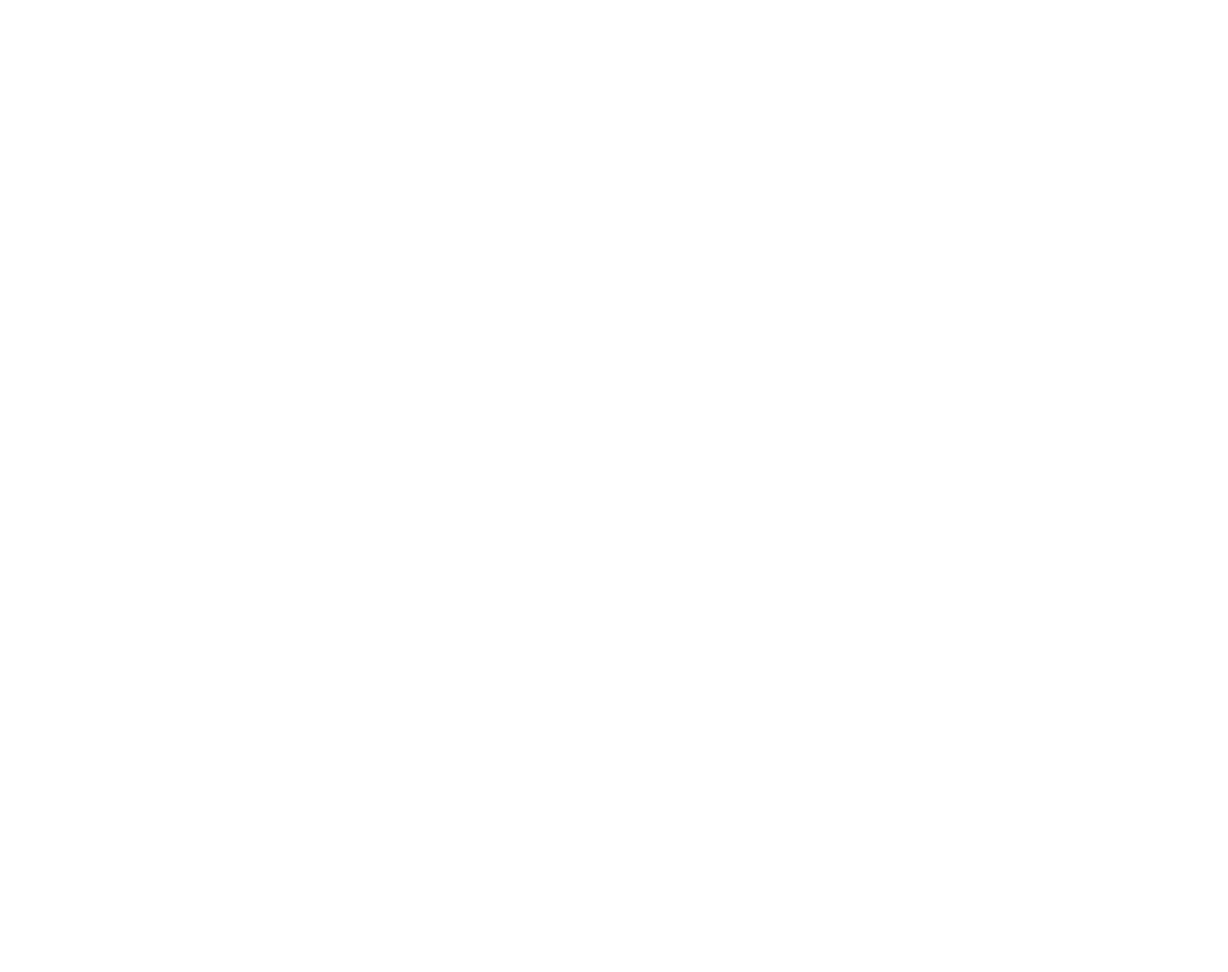
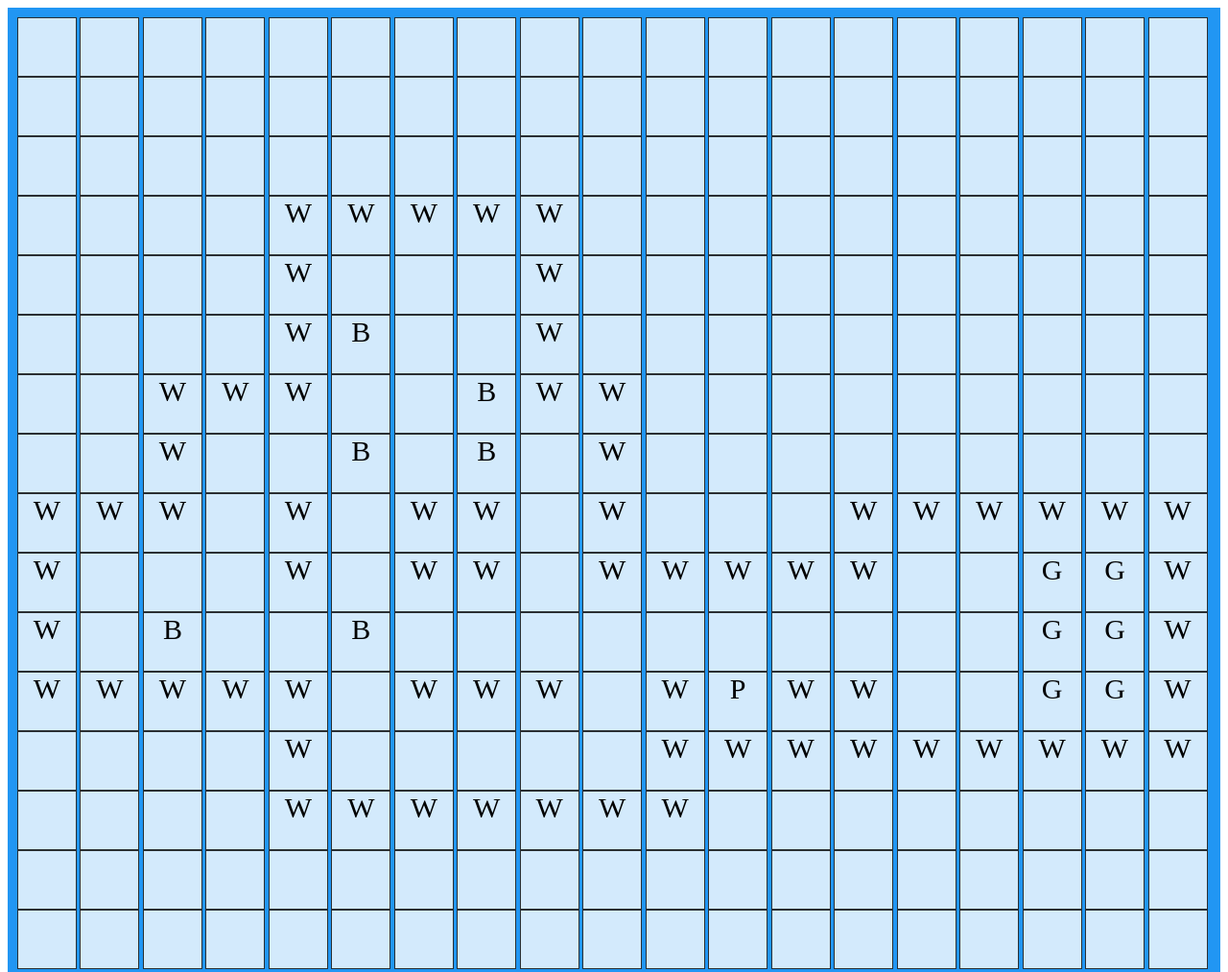
Before and after one commit to Muzdalifa/LexiconAssigment6_JavaScriptGameSokoban, a plain HTML site: page index.html in a window 1280 px wide. Shown: the top 1013 px of the page at 96% size. Before the commit the page ends 800 px from the top, so only its background shows below. Drawn offline with Linux system fonts and the light colour scheme.

Commit message:
create game board

```diff
--- a/index.html
+++ b/index.html
@@ -2,9 +2,12 @@
 <html lang="eng">
   <head>
     <title>JavaScript Game, Sokoban </title>
+    <link rel="stylesheet" href="mystyle.css">
   </head>
   <body>
-
+    <div id="game-board" class="game-board">
+    </div>
     <script src="SokobanBase.js"></script>
+    <script src="myjavascript.js"></script>
   </body>
 </html>
--- /dev/null
+++ b/myjavascript.js
@@ -0,0 +1,23 @@
+function addBoardCell(){
+  for(let i = 0; i<tileMap01.mapGrid.length;i ++)
+  {
+    //console.log(tileMap01.mapGrid[i]);
+    const row = tileMap01.mapGrid[i]
+
+    for(let j =0; j<row.length;j++)
+    {
+      //console.log(row[j]);
+      let div = document.createElement("div");
+      //every cells has it's unique id
+      div.id = `${i},${j}`;
+      //add list of classes for each cell
+      div.classList.add("board-cell");
+      //add content of each cell
+      div.innerHTML = row[j][0]; // zero denotes content of the row array
+      //append child to the node
+      document.getElementById("game-board").appendChild(div);
+    }
+  }
+}
+
+addBoardCell();
--- /dev/null
+++ b/mystyle.css
@@ -0,0 +1,14 @@
+.game-board{
+  display: grid;
+  grid-template-columns: auto auto auto auto auto auto auto auto auto auto auto auto auto auto auto auto auto auto auto;
+  background-color: #2196F3;
+  padding: 10px;
+}
+.board-cell {
+  background-color: rgba(255, 255, 255, 0.8);
+  border: 1px solid rgba(0, 0, 0, 0.8);
+  font-size: 30px;
+  text-align: center;
+  width: 60px;
+  height: 60px;
+}
```
Also changed, not shown: SokobanBase.js (line endings or trailing spaces).
